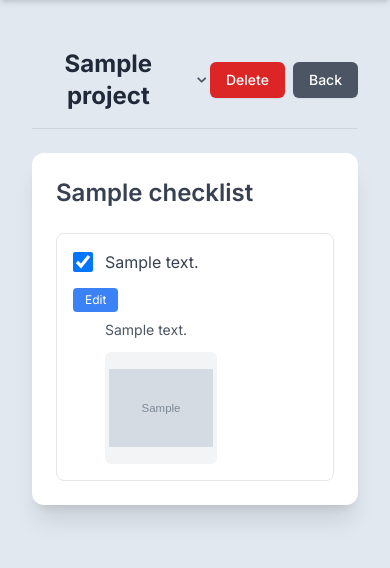
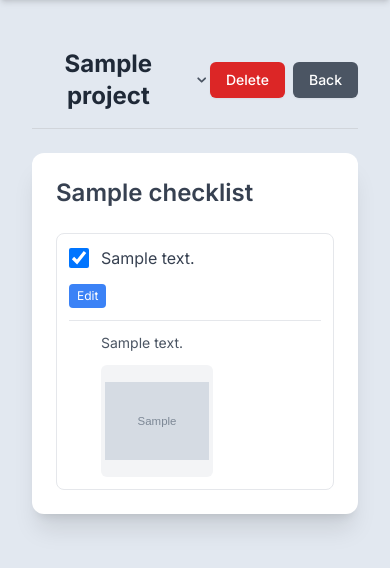
Before and after one commit to zoltanas/defect-tracking, a Flask app: page /checklist/1 in a window 390 px wide. Shown: the part 72-640 px from the top of the page. Run offline with Flask 3, Linux system fonts and the light colour scheme; a user stored in the database is signed in; tables that the repository leaves empty hold one stand-in row (values such as "Sample post"); grey boxes marked "Sample" are stand-in pictures; some libraries are stand-ins or nearby versions.

Commit message:
Refactor: Improve styling for checklist item cards
This commit introduces styling enhancements to the checklist item cards on the checklist detail page to make them more compact and improve your experience, particularly concerning the edit button and comments visibility.

Key changes:
- Reduced padding within each checklist item card and the spacing between cards for a more condensed layout.
- The edit button has been made smaller and is positioned to the far right of the item for better accessibility and a cleaner look.
- A visual separator (top border and padding) has been added to the comments section to distinguish it more clearly from the main item text.
- All changes utilize Tailwind CSS utility classes and are responsive across different screen sizes.

```diff
--- a/templates/checklist_detail.html
+++ b/templates/checklist_detail.html
@@ -52,16 +52,16 @@
    </div>
 
     {% if items %}
-        {# Removed main form tag and Save All Changes button #}
+        {# Removed main form tag and Save All Changes Button #}
         {# CSRF token will need to be handled per AJAX request later #}
-        <div class="bg-white p-6 sm:p-8 shadow-xl rounded-xl space-y-6">
+        <div class="bg-white p-6 sm:p-8 shadow-xl rounded-xl space-y-4"> {# Adjusted space-y-6 to space-y-4 #}
             <h2 class="text-2xl font-semibold text-gray-700 mb-6">{{ checklist.name }}</h2>
             {# <input type="hidden" name="csrf_token" value="{{ csrf_token() }}"> #} {# Removed, will be handled with JS AJAX #}
 
-            <div class="space-y-6">
+            <div class="space-y-4"> {# Adjusted space-y-6 to space-y-4 #}
                 {% for item in items %}
                 {# Main container for each checklist item, with data attributes for JS interaction #}
-                <div class="checklist-item p-4 border border-gray-200 rounded-lg hover:shadow-md transition-shadow" data-item-id="{{ item.id }}" data-mode="view">
+                <div class="checklist-item p-3 border border-gray-200 rounded-lg hover:shadow-md transition-shadow" data-item-id="{{ item.id }}" data-mode="view"> {# Adjusted p-4 to p-3 #}
 
                     {# View Mode Structure (Default) #}
                     <div class="item-view-mode">
@@ -75,10 +75,10 @@
                                 </label>
                             </div>
                             <div class="w-full sm:w-auto sm:ml-4 flex-shrink-0">
-                                <button type="button" class="edit-item-btn bg-blue-500 hover:bg-blue-600 text-white px-3 py-1 rounded text-xs">Edit</button>
+                                <button type="button" class="edit-item-btn bg-blue-500 hover:bg-blue-600 text-white px-2 py-1 rounded text-xs">Edit</button> {# Adjusted px-3 py-1 to px-2 py-1 #}
                             </div>
                         </div>
-                        <div class="item-comments-view text-gray-600 text-sm mt-2 pl-8"> {# pl-8 to align with checkbox text #}
+                        <div class="item-comments-view text-gray-600 text-sm mt-2 pl-8 border-t border-gray-200 mt-3 pt-3"> {# Added border, mt-3, pt-3. Kept pl-8 based on analysis #}
                             {{ item.comments if item.comments else '' }}
                         </div>
                         <div class="mt-3 pl-8"> {# pl-8 to align with checkbox text #}
```
